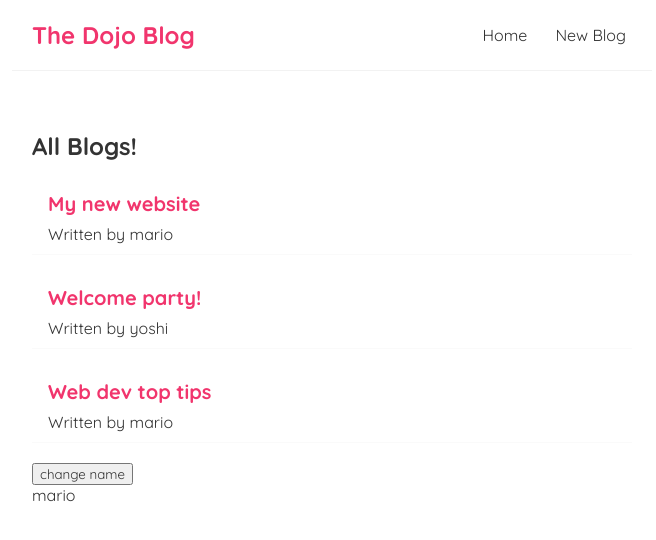
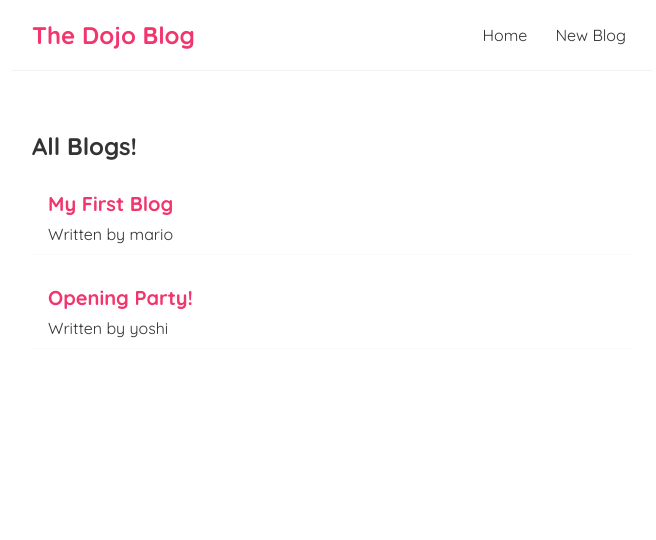
Before and after one commit to VinceNguyen35/dojo-blog, a React (Create React App) app: page / in a window 1280 px wide. Shown: the top 540 px of the page, without its empty margins (308-964 px from the left). Built offline with nearby package versions, Linux system fonts and the light colour scheme; data requests are answered from the project's data file.

Commit message:
Add conditional templating with loading message and fetch data from local db

```diff
--- a/src/Home.js
+++ b/src/Home.js
@@ -2,29 +2,26 @@
 import BlogList from "./BlogList";
 
 const Home = () => {
-    const [blogs, setBlogs] = useState([
-        { title: 'My new website', body: 'lorem ipsum...', author: 'mario', id: 1 },
-        { title: 'Welcome party!', body: 'lorem ipsum...', author: 'yoshi', id: 2 },
-        { title: 'Web dev top tips', body: 'lorem ipsum...', author: 'mario', id: 3 }
-    ]);
-
-    const [name, setName] = useState("mario");
-
-    const handleDelete = (id) => {
-        const newBlogs = blogs.filter(blog => blog.id !== id);
-        setBlogs(newBlogs);
-    }
+    const [blogs, setBlogs] = useState(null);
+    const [isPending, setIsPending] = useState(true);
 
     useEffect(() => {
-        console.log("use effect ran");
-        console.log(name);
-    }, [name]);
+        setTimeout(() => {
+            fetch("http://localhost:8000/blogs")
+            .then(res => {
+                return res.json();
+            })
+            .then(data => {
+                setBlogs(data);
+                setIsPending(false);
+            });
+        }, 1000);
+    }, []);
 
     return(
         <div className="home">
-            <BlogList blogs={blogs} title="All Blogs!" handleDelete={handleDelete}/>
-            <button onClick={() => setName("Luigi")}>change name</button>
-            <p>{ name }</p>
+            { isPending && <div>Loading...</div> }
+            { blogs && <BlogList blogs={blogs} title="All Blogs!" /> }
         </div>
     );
 }
```
